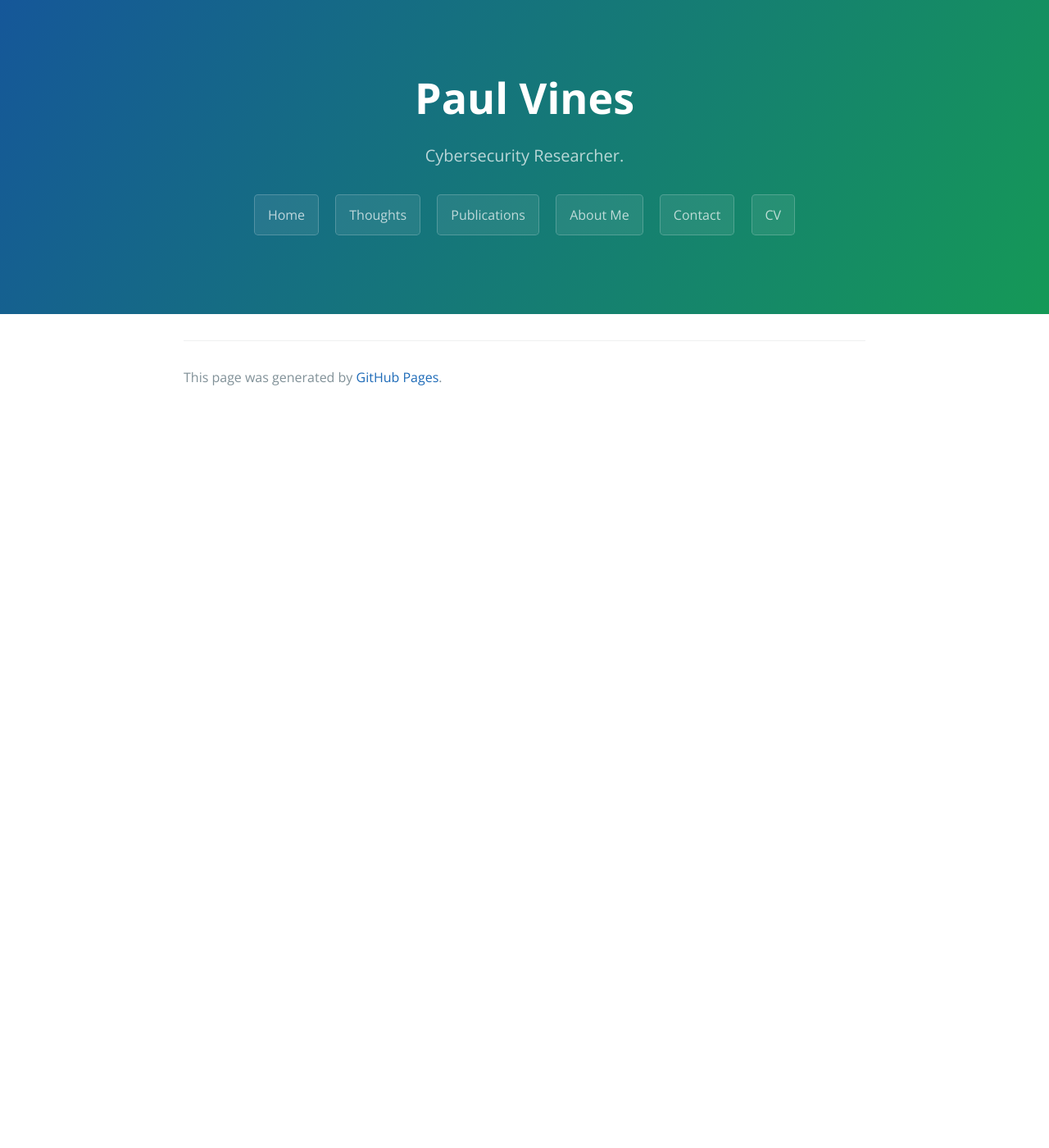
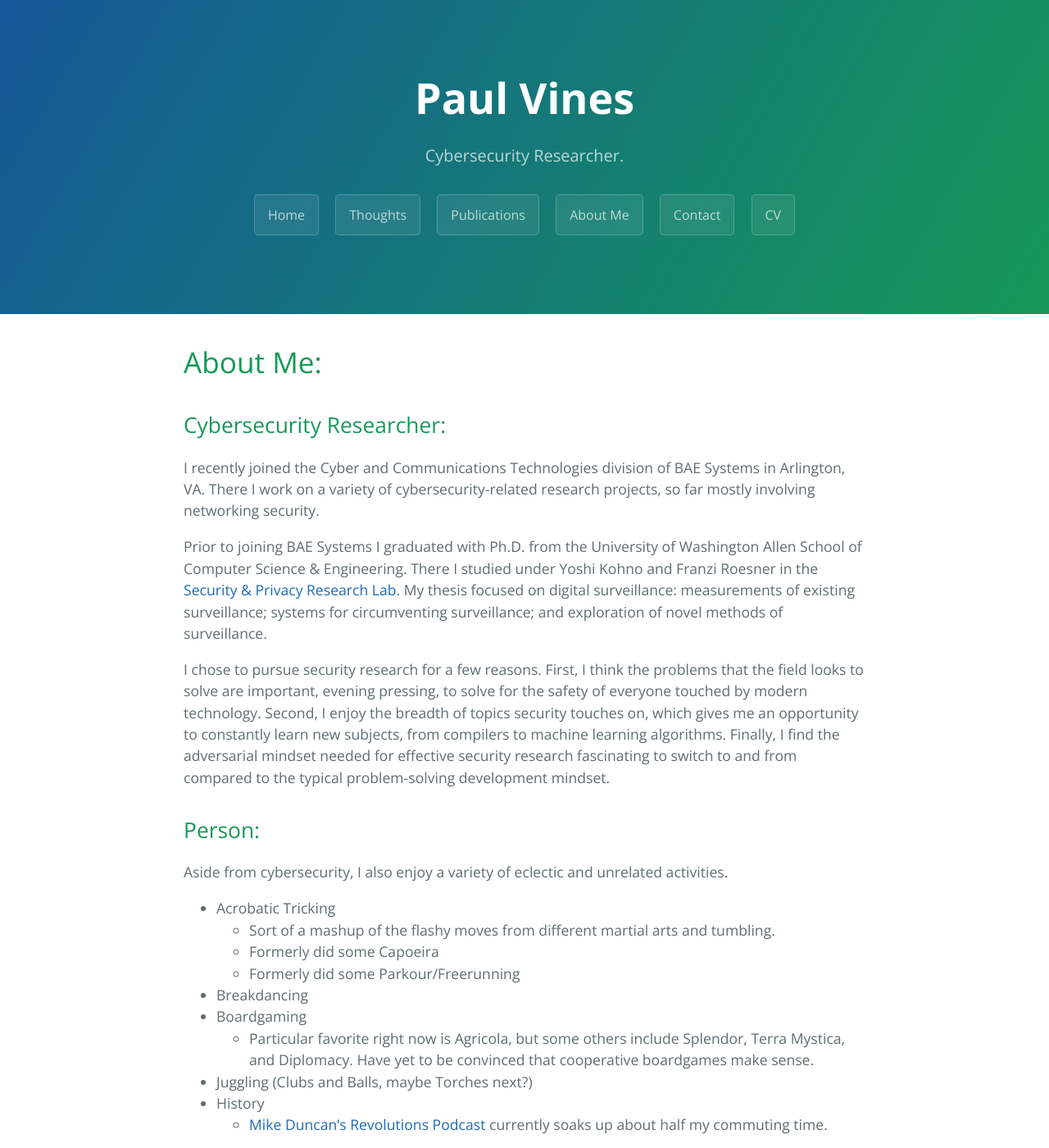
Before and after one commit to plvines/plvines.github.io, a Jekyll site: the page built from about.md, in a window 1280 px wide and 1400 px high. Shown: the whole window at 82% size. Built offline with Jekyll 4.4.1, drawn with Linux system fonts in a browser that asks for light colours; our own code applies the rules of GitHub Pages for plain Markdown files.

Commit message:
Added some aboutme

```diff
--- a/about.md
+++ b/about.md
@@ -1,3 +1,26 @@
 ---
 layout: default
 ---
+# About Me:
+## Cybersecurity Researcher:
+
+I recently joined the Cyber and Communications Technologies division of BAE Systems in Arlington, VA. There I work on a variety of cybersecurity-related research projects, so far mostly involving networking security.
+
+Prior to joining BAE Systems I graduated with Ph.D. from the University of Washington Allen School of Computer Science & Engineering. There I studied under Yoshi Kohno and Franzi Roesner in the [Security & Privacy Research Lab](https://seclab.cs.washington.edu/). My thesis focused on digital surveillance: measurements of existing surveillance; systems for circumventing surveillance; and exploration of novel methods of surveillance.
+
+I chose to pursue security research for a few reasons. First, I think the problems that the field looks to solve are important, evening pressing, to solve for the safety of everyone touched by modern technology. Second, I enjoy the breadth of topics security touches on, which gives me an opportunity to constantly learn new subjects, from compilers to machine learning algorithms. Finally, I find the adversarial mindset needed for effective security research fascinating to switch to and from compared to the typical problem-solving development mindset.
+
+## Person:
+
+Aside from cybersecurity, I also enjoy a variety of eclectic and unrelated activities.
+
+- Acrobatic Tricking
+  + Sort of a mashup of the flashy moves from different martial arts and tumbling.
+  + Formerly did some Capoeira
+  + Formerly did some Parkour/Freerunning
+- Breakdancing
+- Boardgaming
+  + Particular favorite right now is Agricola, but some others include Splendor, Terra Mystica, and Diplomacy. Have yet to be convinced that cooperative boardgames make sense.
+- Juggling (Clubs and Balls, maybe Torches next?)
+- History
+  + [Mike Duncan's Revolutions Podcast](http://www.revolutionspodcast.com/) currently soaks up about half my commuting time.
```
Also changed, not shown: contact.md (+1 -0 lines), posts.md (+1 -1 lines), publications.md (+1 -0 lines).
